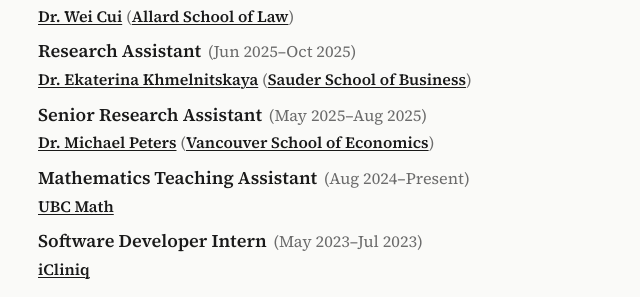
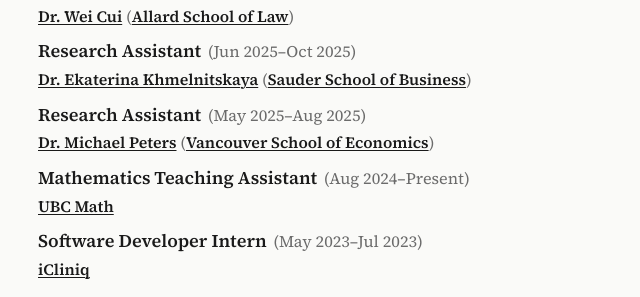
Before and after one commit to dhruva36/dhruva36.github.io, a Jekyll site: the page built from index.md, in a window 1280 px wide. Shown: the part 742-1039 px from the top of the page, without its empty margins (319-959 px from the left). Built offline with Jekyll 4.4.1, drawn with Linux system fonts in a browser that asks for light colours.

Commit message:
Change Senior RA to RA for Peters position
Co-Authored-By: Claude Opus 4.6 (1M context) <noreply@anthropic.com>

```diff
--- a/index.md
+++ b/index.md
@@ -12,7 +12,7 @@ experience:
   - role: Research Assistant
     dates: "Jun 2025–Oct 2025"
     description: '<a href="https://sites.google.com/view/ekaterinakhmelnitskaya/home" target="_blank">Dr. Ekaterina Khmelnitskaya</a> (<a href="https://www.sauder.ubc.ca/" target="_blank">Sauder School of Business</a>)'
-  - role: Senior Research Assistant
+  - role: Research Assistant
     dates: "May 2025–Aug 2025"
     description: '<a href="https://economics.ubc.ca/profile/michael-peters/" target="_blank">Dr. Michael Peters</a> (<a href="https://economics.ubc.ca/" target="_blank">Vancouver School of Economics</a>)'
   - role: Mathematics Teaching Assistant
```
